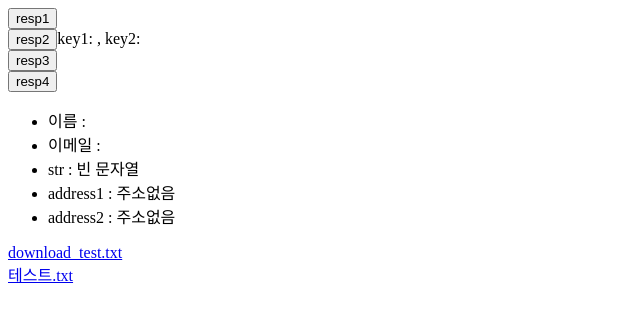
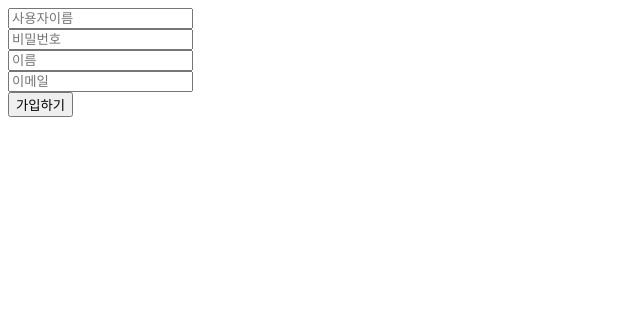
Before and after one commit to gyeonggumun/korit_9_gov_react, a React (Vite) app: page / in a window 1280 px wide. Shown: the top 322 px of the page, without its empty margins (0-640 px from the left). Built offline with nearby package versions, Linux system fonts and the light colour scheme.

Commit message:
리액트 회원가입 유효성 검사

```diff
--- /dev/null
+++ b/src/ch05/Auth01.jsx
@@ -0,0 +1,92 @@
+import axios from "axios";
+import { useState } from "react";
+
+function Auth01() {
+    const [ inputValue, setInputValue ] = useState({
+        username: "",
+        password: "",
+        name: "",
+        email: "",
+    });
+    const [ inputMessage, setInputMessage ] = useState({
+        username: "",
+        password: "",
+        name: "",
+        email: "",
+    });
+
+    const regexs = {
+        username: {
+            regex: /^[a-z0-9_-]{5,20}$/,
+            message:"아이디: 5~20자의 영문 소문자, 숫자와 특수기호(_),(-)만 사용 가능합니다."
+        },
+        password: {
+            regex: /^(?=.*[A-Z])(?=.*[a-z])(?=.*\d)(?=.*[^A-Za-z0-9])[A-Za-z0-9^A-Za-z0-9\W]{8,16}$/,
+            message:"비밀번호: 8~16자의 영문 대/소문자, 숫자, 특수문자를 사용해 주세요."
+        },
+        name: {
+            regex: /^[가-힣]{2,6}$/,
+            message:"이름: 2~6자의 한글을 사용해주세요."
+        },
+        email: {
+            regex: /^[a-zA-Z0-9._%+-]+@[a-zA-Z0-9.-]+\.[A-Za-z]{2,}$/,
+            message:"이메일 형식을 사용해주세요."
+        },
+    }
+
+    const handleInputOnChange = (e) => {
+        setInputValue({
+            ...inputValue,
+            [e.target.name]: e.target.value,
+        });
+        if (regexs[e.target.name].regex.test(e.target.value)) {
+            setInputMessage({
+                ...inputMessage,
+                [e.target.name]: "",
+            });
+        } else {
+            setInputMessage({
+                ...inputMessage,
+                [e.target.name]: regexs[e.target.name].message,
+            });
+        }
+    }
+
+    const handleSignupOnClick = () => {
+
+    }
+
+    const signupRequest = async () => {
+        try {
+            const response = await axios.post("http://localhost:8080/api/auth/signup", inputValue);
+            console.log(response);
+        } catch (error) {
+            console.log(error);
+        }
+    }
+
+
+    return <>
+        <div>
+            <div>
+                <input type="text" placeholder="사용자이름" name="username" value={inputValue.username} onChange={handleInputOnChange}  />
+                <span>{inputMessage.username}</span>
+            </div>
+            <div>
+                <input type="text" placeholder="비밀번호" name="password" value={inputValue.password} onChange={handleInputOnChange}  />
+                <span>{inputMessage.password}</span>
+            </div>
+            <div>
+                <input type="text" placeholder="이름" name="name" value={inputValue.name} onChange={handleInputOnChange}  />
+                <span>{inputMessage.name}</span>
+            </div>
+            <div>
+                <input type="text" placeholder="이메일" name="email" value={inputValue.email} onChange={handleInputOnChange}  />
+                <span>{inputMessage.email}</span>
+            </div>
+            <button onClick={handleSignupOnClick}>가입하기</button>
+        </div>
+    </>
+}
+
+export default Auth01;
--- a/src/main.jsx
+++ b/src/main.jsx
@@ -19,6 +19,7 @@
 import Axios03 from "./ch04/Axios03";
 import Axios04 from "./ch04/Axios04";
 import Axios05 from "./ch04/Axios05";
+import Auth01 from "./ch05/Auth01";
 
 const appObj = {
   //컴포넌트 렌더링
@@ -42,7 +43,8 @@
     axios05: <Axios05 />,
     promise01: <Promise01 />,
     test01: <Test01 />,
+    auth01: <Auth01 />,
 }
 
 // render()안에 있는 항목을 렌더링시킴
-createRoot(document.getElementById('root')).render(appObj.axios05);
+createRoot(document.getElementById('root')).render(appObj.auth01);
```
